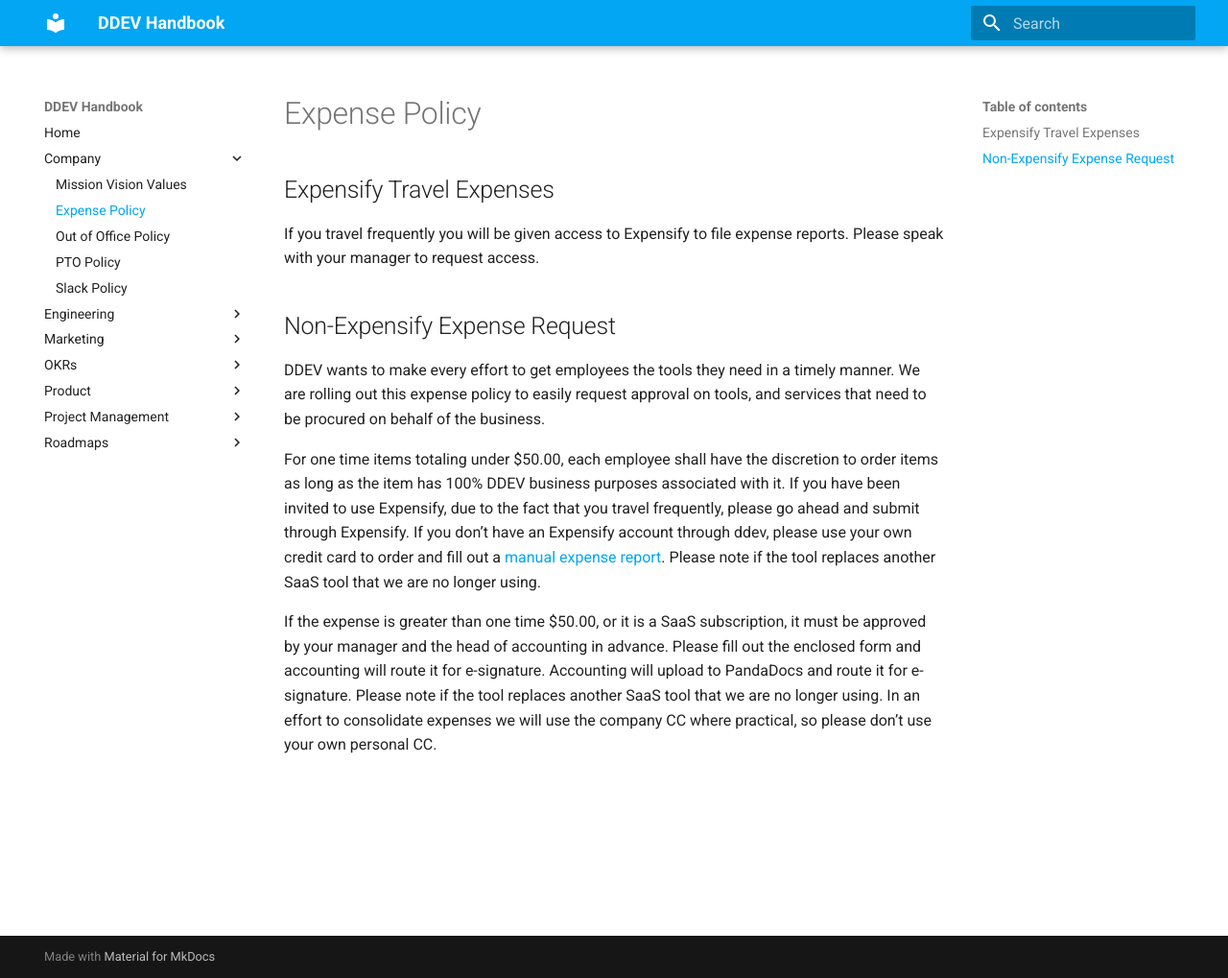
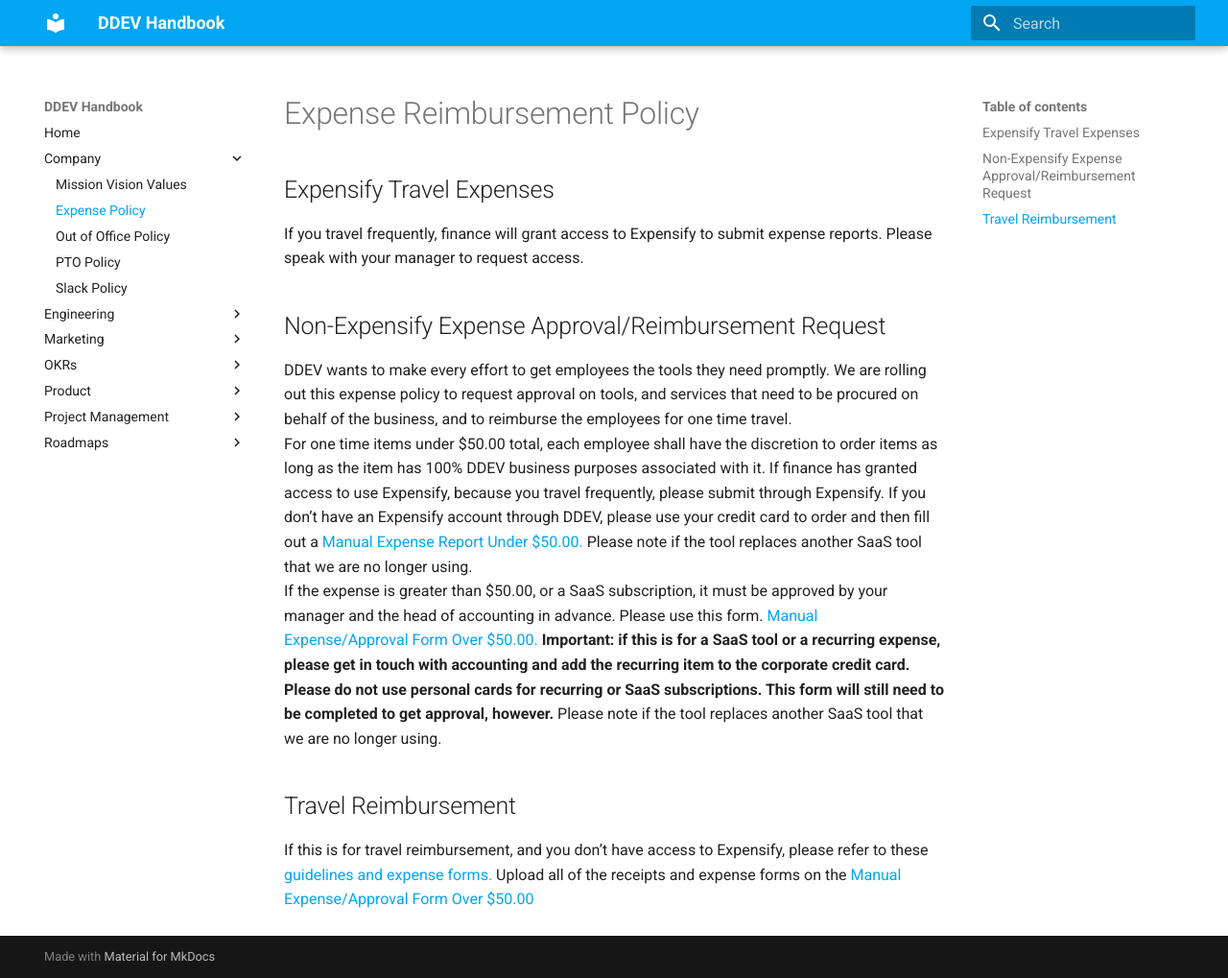
Before and after one commit to fru-io/handbook, an MkDocs documentation site: the page built from docs/company/expense-policy.md, in a window 1280 px wide and 1019 px high. Shown: the whole window at 96% size. Built offline with MkDocs 1.6.1 and Material for MkDocs 9.7.7, drawn with Linux system fonts in a browser that asks for light colours.

Commit message:
Update expense-policy.md

```diff
--- a/docs/company/expense-policy.md
+++ b/docs/company/expense-policy.md
@@ -1,9 +1,11 @@
-# Expense Policy
+
+# Expense Reimbursement Policy
 ## Expensify Travel Expenses
-If you travel frequently you will be given access to Expensify to file expense reports. Please speak with your manager to request access.
-## Non-Expensify Expense Request
-DDEV wants to make every effort to get employees the tools they need in a timely manner.  We are rolling out this expense policy to easily request approval on tools, and services that need to be procured on behalf of the business.
+If you travel frequently, finance will grant access to Expensify to submit expense reports. Please speak with your manager to request access.
+## Non-Expensify Expense Approval/Reimbursement Request
+DDEV wants to make every effort to get employees the tools they need promptly. We are rolling out this expense policy to request approval on tools, and services that need to be procured on behalf of the business, and to reimburse the employees for one time travel.
+For one time items under $50.00 total, each employee shall have the discretion to order items as long as the item has 100% DDEV business purposes associated with it. If finance has granted access to use Expensify, because you travel frequently, please submit through Expensify. If you don’t have an Expensify account through DDEV, please use your credit card to order and then fill out a [Manual Expense Report Under $50.00.](https://docs.google.com/forms/d/e/1FAIpQLSf03OYMAt9i3-VSCHXleFZYpyKnR6otSMjPQCIfZ0Z2Zdto1g/viewform) Please note if the tool replaces another SaaS tool that we are no longer using.
+If the expense is greater than $50.00, or a SaaS subscription, it must be approved by your manager and the head of accounting in advance.  Please use this form. [Manual Expense/Approval Form Over $50.00.](https://docs.google.com/forms/d/1ESay-WNO27v16zuIXNlDJLPtsikEd6Z9Xz5-ZE0RwvI/edit) **Important:  if this is for a SaaS tool or a recurring expense, please get in touch with accounting and add the recurring item to the corporate credit card. Please do not use personal cards for recurring or SaaS subscriptions.  This form will still need to be completed to get approval, however.** Please note if the tool replaces another SaaS tool that we are no longer using.
 
-For one time items totaling under $50.00, each employee shall have the discretion to order items as long as the item has 100% DDEV business purposes associated with it.  If you have been invited to use Expensify, due to the fact that you travel frequently, please go ahead and submit through Expensify.  If you don’t have an Expensify account through ddev, please use your own credit card to order and fill out a [manual expense report](https://forms.gle/jgYSfnGo19GDEfhg7). Please note if the tool replaces another SaaS tool that we are no longer using.
-
-If the expense is greater than one time $50.00, or it is a SaaS subscription, it must be approved by your manager and the head of accounting in advance. Please fill out the enclosed form and accounting will route it for e-signature. Accounting will upload to PandaDocs and route it for e-signature. Please note if the tool replaces another SaaS tool that we are no longer using.  In an effort to consolidate expenses we will use the company CC where practical, so please don’t use your own personal CC.
+## Travel Reimbursement
+If this is for travel reimbursement, and you don’t have access to Expensify, please refer to these [guidelines and expense forms.](https://docs.google.com/document/d/1UWUzdDpXv1NaqkeR7EvLlVf8yHULXVLd5exeIl89pN0/edit#heading=h.1tm716pndpwh) Upload all of the receipts and expense forms on the [Manual Expense/Approval Form Over $50.00](https://docs.google.com/forms/d/1ESay-WNO27v16zuIXNlDJLPtsikEd6Z9Xz5-ZE0RwvI/edit)
```
